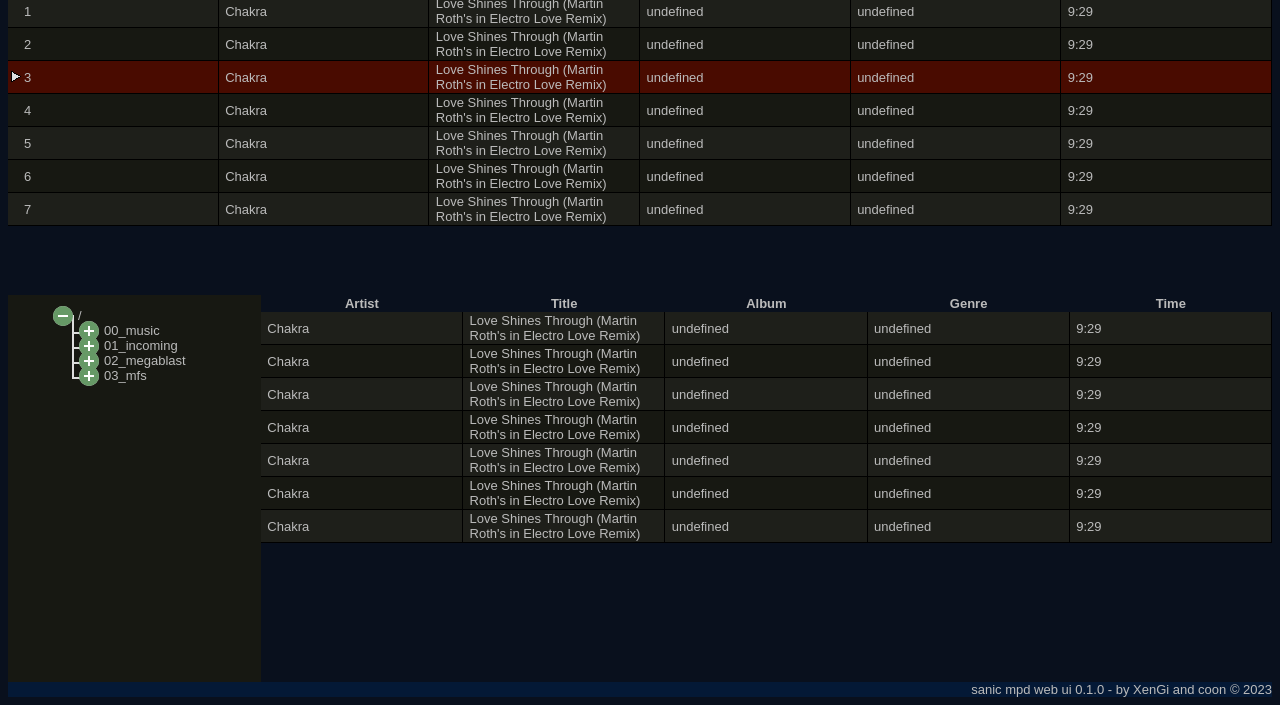
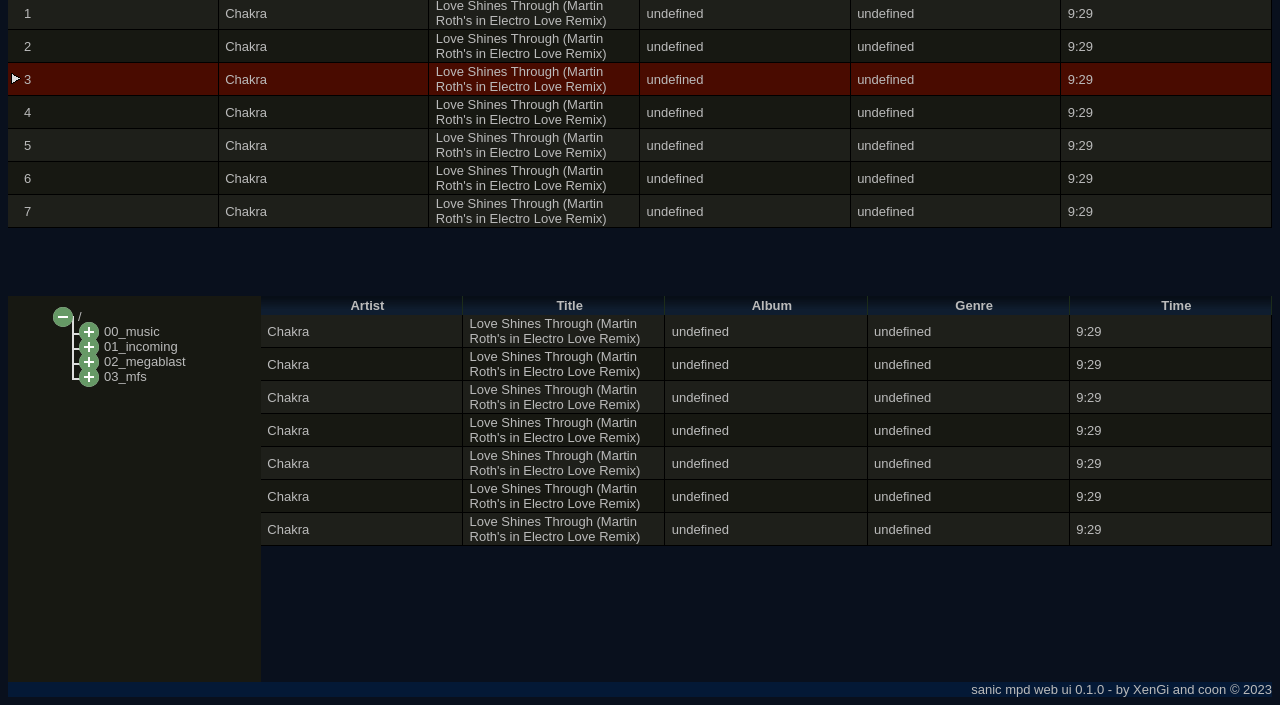
Before and after one commit to cccb/sanic, a plain HTML site: page static/flexbox/index.html in a window 1280 px wide. Shown: the part 95-800 px from the top of the page. Drawn offline with Linux system fonts and the light colour scheme.

Commit message:
static: add table header gradient

```diff
--- a/static/flexbox/sanic.css
+++ b/static/flexbox/sanic.css
@@ -26,6 +26,19 @@ table {
   width: 100%;
   table-layout: fixed;
   border-spacing: 0pt;
+}
+
+thead {
+  background-repeat: repeat-x;
+  background-image: url(../img/table-header-gradient.png);
+}
+
+th {
+  font-weight: bold;
+  padding: 2px 2px 2px 14px;
+  border: solid #1c2c1a;
+  border-width: 0 1px 0 0;
+  cursor: pointer;
 }
 
 td {
```
Also changed, not shown: static/img/table-header-gradient.png (added).
